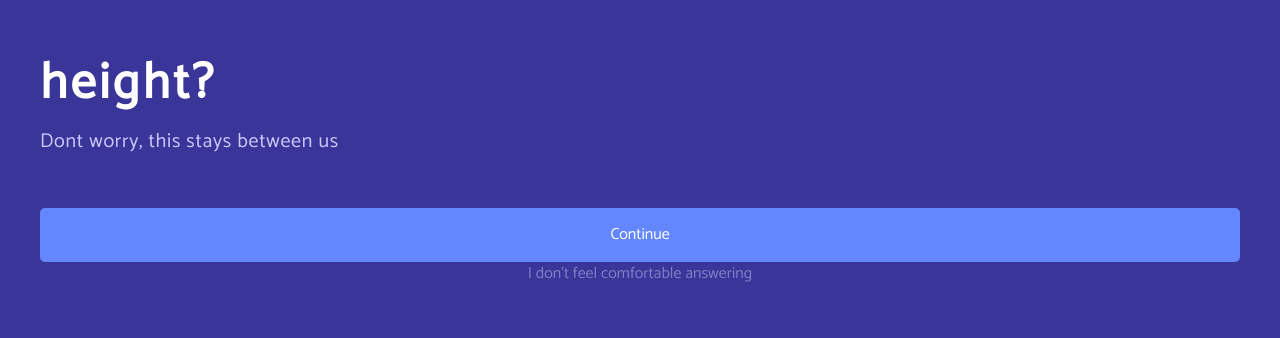
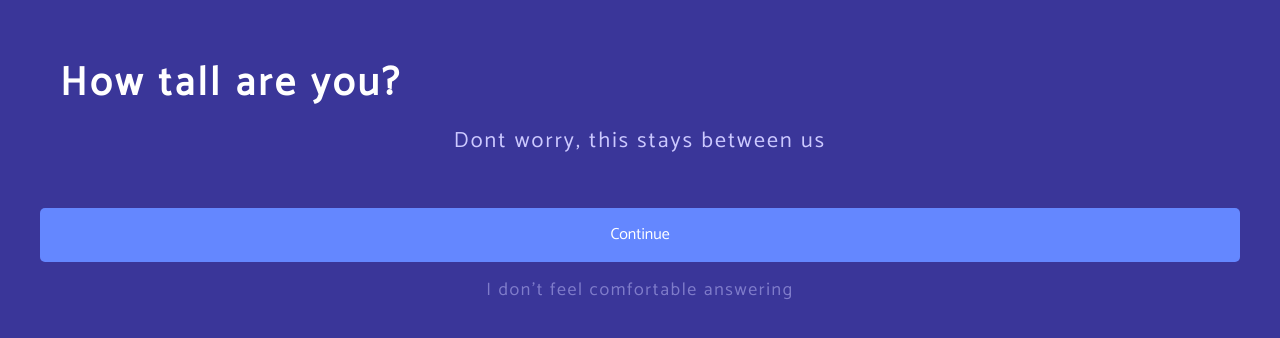
Before and after one commit to BloomTech-Labs/refresh-fe, a React (Create React App) app: page /height in a window 1280 px wide. Shown: the part 122-460 px from the top of the page. Built offline with nearby package versions, Linux system fonts and the light colour scheme.

Commit message:
wip steps questionare

```diff
--- a/src/views/questionare/height.js
+++ b/src/views/questionare/height.js
@@ -16,7 +16,7 @@ const Landing = (props) => {
         <OnBoardContainer>
 
             <FlexHolder>
-                <Question>height?</Question>
+                <Question>How tall are you?</Question>
                 <OnboardTxt>Dont worry, this stays between us</OnboardTxt>
 
             </FlexHolder>
@@ -51,18 +51,21 @@ color: #7f7cca;
 `
 const Question = styled.h1`
 font-weight: bold;
-font-size: 5rem;
+font-size: 4rem;
 line-height: 82px;
 letter-spacing: 3.5px;
 color: #FFFFFF;
 margin-top: 140px;
+margin-left: 20px;
+width: fit-content;
 `
 
 const OnboardTxt = styled.p`
-font-size: 2rem;
+font-size: 2.2rem;
 line-height: 33px;
-letter-spacing: 0.035em;
+letter-spacing: 0.095em;
 color: #CCC9FF;
+margin: 0 auto;
 `
 const Button = styled.a`
   display: inline-block;
@@ -78,7 +81,9 @@ const Button = styled.a`
 `
 const ButtonNoColor = styled.a`
     margin:auto;
-    font-size:1.6rem;
+    font-size:1.8rem;
+    padding: 15px;
+    letter-spacing: 0.090em;
 `
 
 const FlexHolder = styled.div`
--- a/src/views/questionare/overwhelmed.js
+++ b/src/views/questionare/overwhelmed.js
@@ -16,9 +16,14 @@ const Landing = (props) => {
         <OnBoardContainer>
 
             <FlexHolder>
-                <Question>overwhelmed?</Question>
-                <OnboardTxt>Dont worry, this stays between us</OnboardTxt>
+                <Question>How often do you feel overwhelmed?</Question>
 
+
+            </FlexHolder>
+            <FlexHolder>
+                <Option>Never</Option>
+                <Option>Sometimes</Option>
+                <Option>Always</Option>
             </FlexHolder>
             <FlexHolder>
                 <Button onClick = {routeToHeight}>Continue</Button>
@@ -32,6 +37,15 @@ const Landing = (props) => {
 // STYLED COMPONENTS
 //Onboarding Reusable Styles
 // we abstract out reusable global styles later on -JC
+const Option = styled.p`
+
+font-size: 2.2rem;
+
+letter-spacing: 3.5px;
+color: #FFFFFF;
+margin-top: 140px;
+`
+
 const OnBoardWrapper = styled.div`
 background-color: #3a3699;
 width: 100vw;
@@ -51,8 +65,8 @@ color: #7f7cca;
 `
 const Question = styled.h1`
 font-weight: bold;
-font-size: 5rem;
-line-height: 82px;
+font-size: 4rem;
+line-height: 62px;
 letter-spacing: 3.5px;
 color: #FFFFFF;
 margin-top: 140px;
--- a/src/views/questionare/weight.js
+++ b/src/views/questionare/weight.js
@@ -51,18 +51,26 @@ color: #7f7cca;
 `
 const Question = styled.h1`
 font-weight: bold;
-font-size: 5rem;
-line-height: 82px;
+font-size: 4rem;
+line-height: 60px;
 letter-spacing: 3.5px;
 color: #FFFFFF;
+dispay: flex;
+justify-content: center;
+align-items: center;
+align-content: center;
 margin-top: 140px;
+margin-left: 20px;
+width: fit-content;
 `
 
 const OnboardTxt = styled.p`
-font-size: 2rem;
+font-size: 2.2rem;
 line-height: 33px;
-letter-spacing: 0.035em;
+letter-spacing: 0.095em;
 color: #CCC9FF;
+
+margin: 0 auto;
 `
 const Button = styled.a`
   display: inline-block;
@@ -78,7 +86,9 @@ const Button = styled.a`
 `
 const ButtonNoColor = styled.a`
     margin:auto;
-    font-size:1.6rem;
+    font-size:1.8rem;
+    padding: 15px;
+    letter-spacing: 0.090em;
 `
 
 const FlexHolder = styled.div`
```
